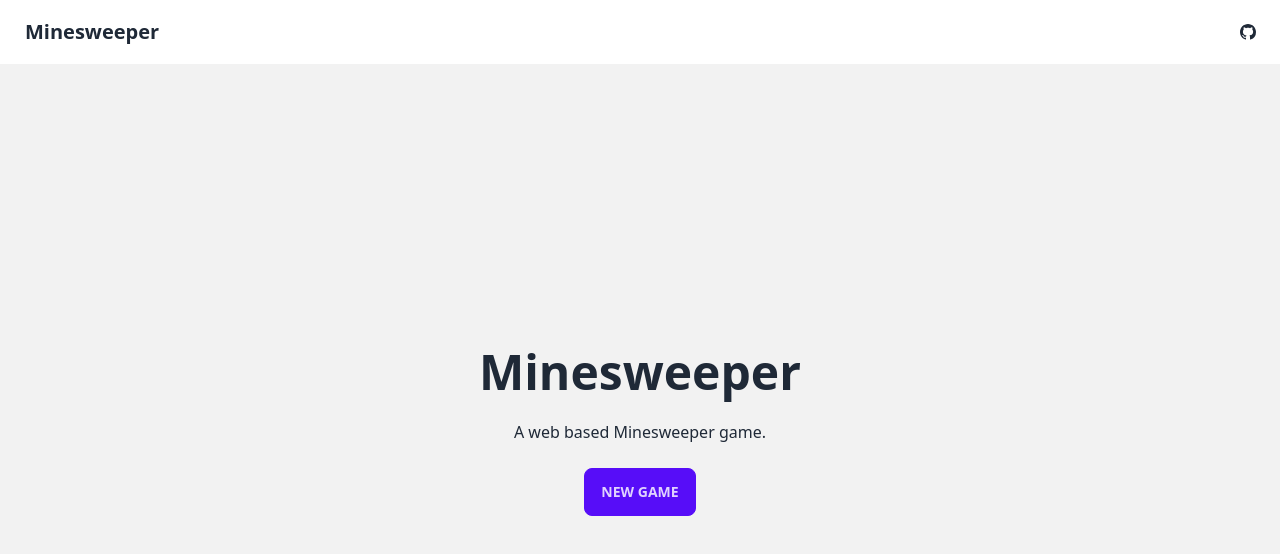
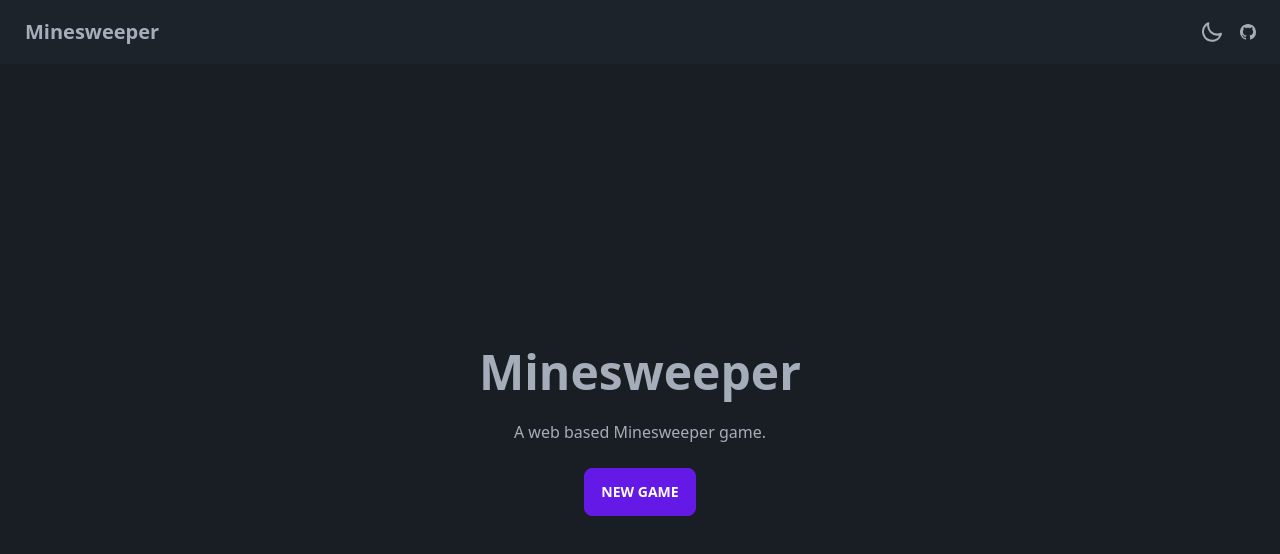
Before and after one commit to TheMineWay/vue-minesweeper, a Nuxt app: page / in a window 1280 px wide. Shown: the top 554 px of the page. Built offline with nearby package versions, Linux system fonts and the light colour scheme.

Commit message:
Theme toggle

```diff
--- /dev/null
+++ b/components/config/ThemeToggle.vue
@@ -0,0 +1,52 @@
+<script setup lang="ts">
+type Theme = "light" | "dark";
+
+const getTheme = () => (localStorage.getItem("theme") as Theme) ?? "dark";
+const setTheme = (theme: Theme) => localStorage.setItem("theme", theme);
+
+const onSwicthTheme = () => {
+  const theme = document.querySelector("html")?.getAttribute("data-theme");
+  applyTheme(theme === "dark" ? "light" : "dark");
+};
+
+const applyTheme = (theme: Theme) =>
+  document.querySelector("html")?.setAttribute("data-theme", theme);
+
+applyTheme(getTheme());
+</script>
+
+<template>
+  <label class="swap swap-rotate">
+    <!-- this hidden checkbox controls the state -->
+    <input type="checkbox" @click="onSwicthTheme" />
+
+    <!-- sun icon -->
+    <svg
+      class="swap-on fill-current w-10 h-10"
+      xmlns="http://www.w3.org/2000/svg"
+      viewBox="0 0 24 24"
+    >
+      <path
+        d="M5.64,17l-.71.71a1,1,0,0,0,0,1.41,1,1,0,0,0,1.41,0l.71-.71A1,1,0,0,0,5.64,17ZM5,12a1,1,0,0,0-1-1H3a1,1,0,0,0,0,2H4A1,1,0,0,0,5,12Zm7-7a1,1,0,0,0,1-1V3a1,1,0,0,0-2,0V4A1,1,0,0,0,12,5ZM5.64,7.05a1,1,0,0,0,.7.29,1,1,0,0,0,.71-.29,1,1,0,0,0,0-1.41l-.71-.71A1,1,0,0,0,4.93,6.34Zm12,.29a1,1,0,0,0,.7-.29l.71-.71a1,1,0,1,0-1.41-1.41L17,5.64a1,1,0,0,0,0,1.41A1,1,0,0,0,17.66,7.34ZM21,11H20a1,1,0,0,0,0,2h1a1,1,0,0,0,0-2Zm-9,8a1,1,0,0,0-1,1v1a1,1,0,0,0,2,0V20A1,1,0,0,0,12,19ZM18.36,17A1,1,0,0,0,17,18.36l.71.71a1,1,0,0,0,1.41,0,1,1,0,0,0,0-1.41ZM12,6.5A5.5,5.5,0,1,0,17.5,12,5.51,5.51,0,0,0,12,6.5Zm0,9A3.5,3.5,0,1,1,15.5,12,3.5,3.5,0,0,1,12,15.5Z"
+      />
+    </svg>
+
+    <!-- moon icon -->
+    <svg
+      class="swap-off fill-current w-10 h-10"
+      xmlns="http://www.w3.org/2000/svg"
+      viewBox="0 0 24 24"
+    >
+      <path
+        d="M21.64,13a1,1,0,0,0-1.05-.14,8.05,8.05,0,0,1-3.37.73A8.15,8.15,0,0,1,9.08,5.49a8.59,8.59,0,0,1,.25-2A1,1,0,0,0,8,2.36,10.14,10.14,0,1,0,22,14.05,1,1,0,0,0,21.64,13Zm-9.5,6.69A8.14,8.14,0,0,1,7.08,5.22v.27A10.15,10.15,0,0,0,17.22,15.63a9.79,9.79,0,0,0,2.1-.22A8.11,8.11,0,0,1,12.14,19.73Z"
+      />
+    </svg>
+  </label>
+</template>
+
+<style scoped lang="postcss">
+svg {
+  width: 1.5em;
+  height: 1.5em;
+}
+</style>
--- a/components/layout/Header.vue
+++ b/components/layout/Header.vue
@@ -9,6 +9,7 @@
       <a class="btn btn-ghost normal-case text-xl">Minesweeper</a>
     </div>
     <div class="navbar-end">
+      <ThemeToggle />
       <button :onClick="openGithub" class="btn btn-ghost btn-circle">
         <svg
           xmlns="http://www.w3.org/2000/svg"
```
